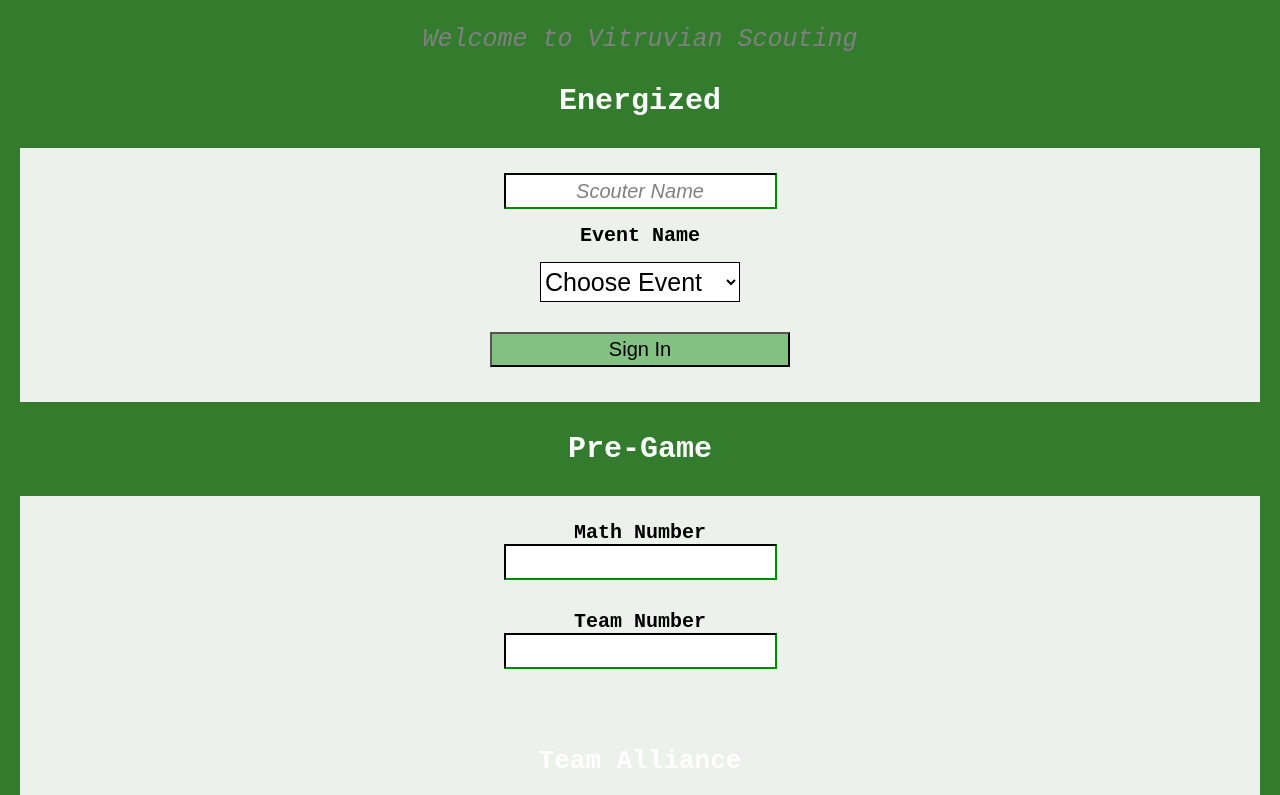
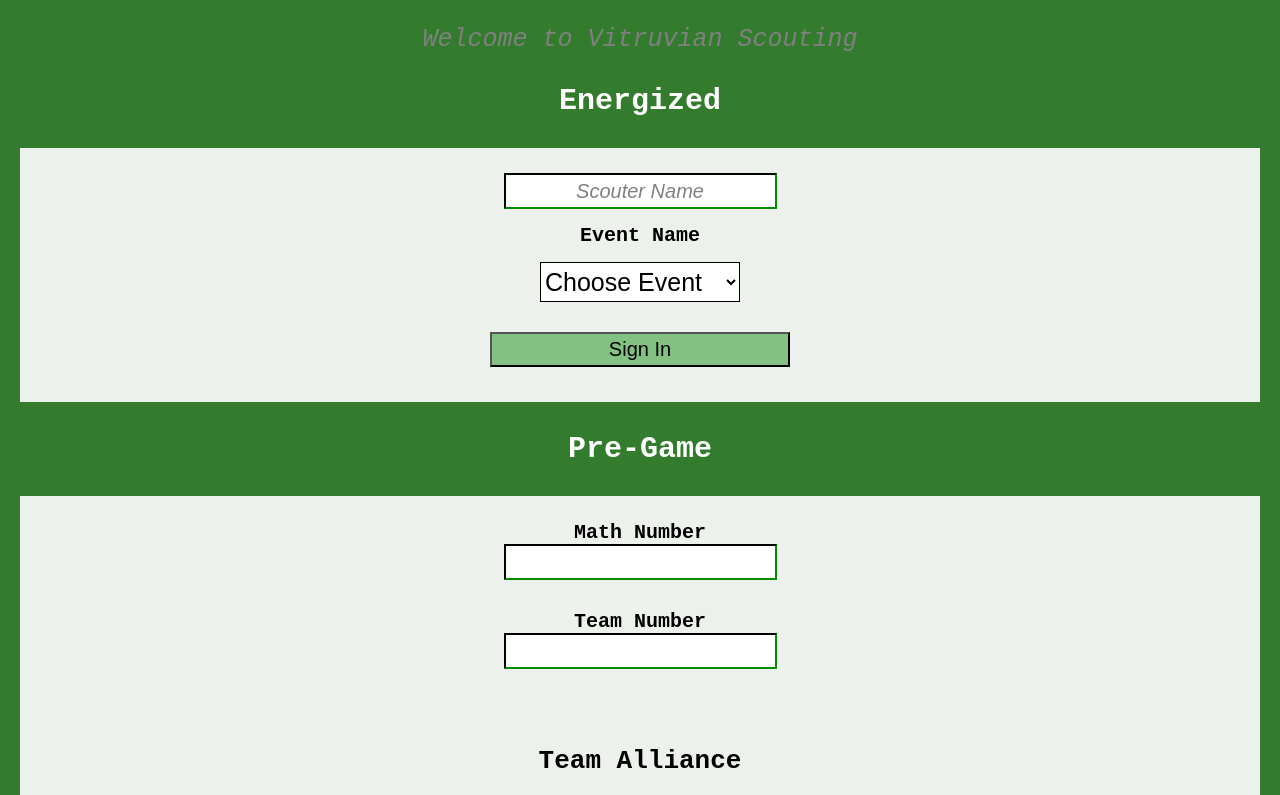
Before and after one commit to 4201VitruvianBots/ScoutingApp2023, a React (Create React App) app in the folder MatchScouting/: page / in a window 1280 px wide. Shown: the top 795 px of the page. Built offline with nearby package versions, Linux system fonts and the light colour scheme.

Commit message:
change color of text

```diff
--- a/MatchScouting/src/App.css
+++ b/MatchScouting/src/App.css
@@ -67,7 +67,7 @@
    -webkit-font-smoothing: antialiased;
    -moz-osx-font-smoothing: grayscale;
    background-color: var(--bg-color);
-   color: var(--accent-1);
+   /* color: var(--accent-1); */
  }
 
  button {
```
